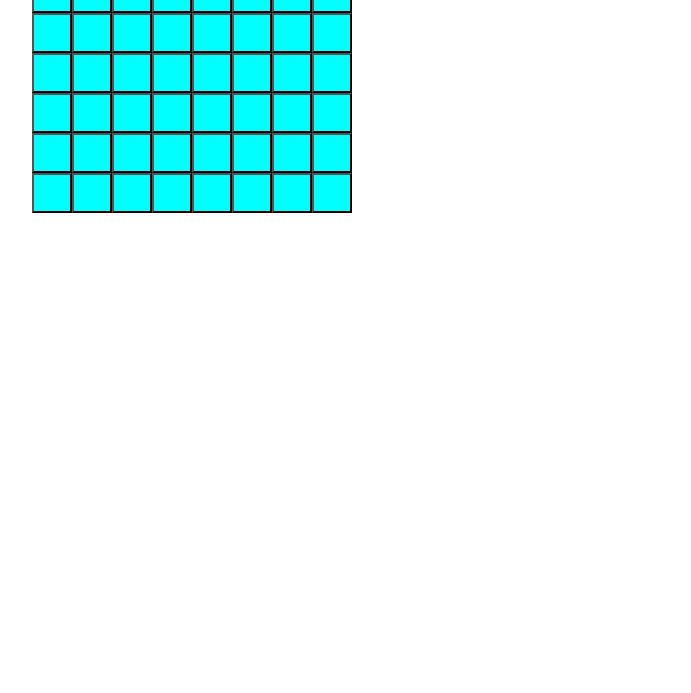
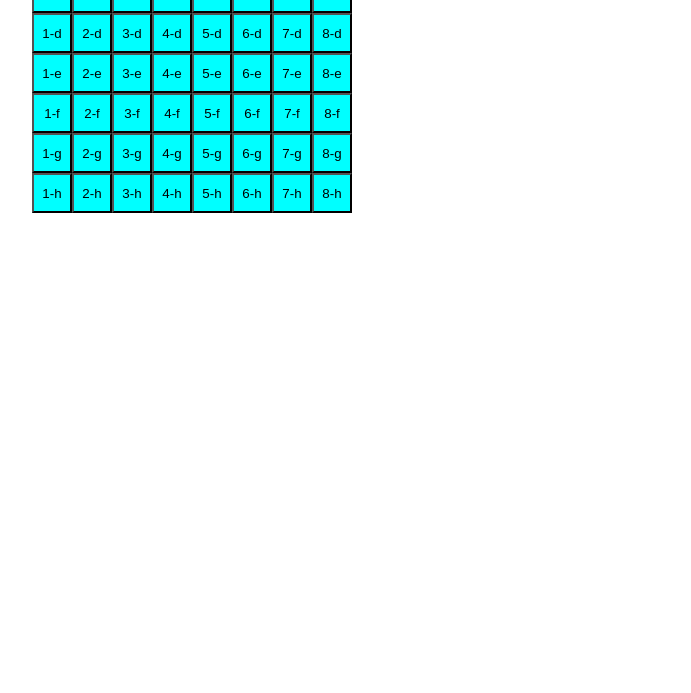
Before and after one commit to Revan4ik/Hillel-HW, a plain HTML site: page index.html in a window 1280 px wide. Shown: the part 307-1000 px from the top of the page, without its empty margins (18-709 px from the left). Drawn offline with Linux system fonts and the light colour scheme.

Commit message:
Update style.css

```diff
--- a/css/style.css
+++ b/css/style.css
@@ -23,7 +23,6 @@ body {
 
 
   .btn {
-    font-size: 0;
     width: 40px;
     height: 40px;
     cursor: pointer;
```
